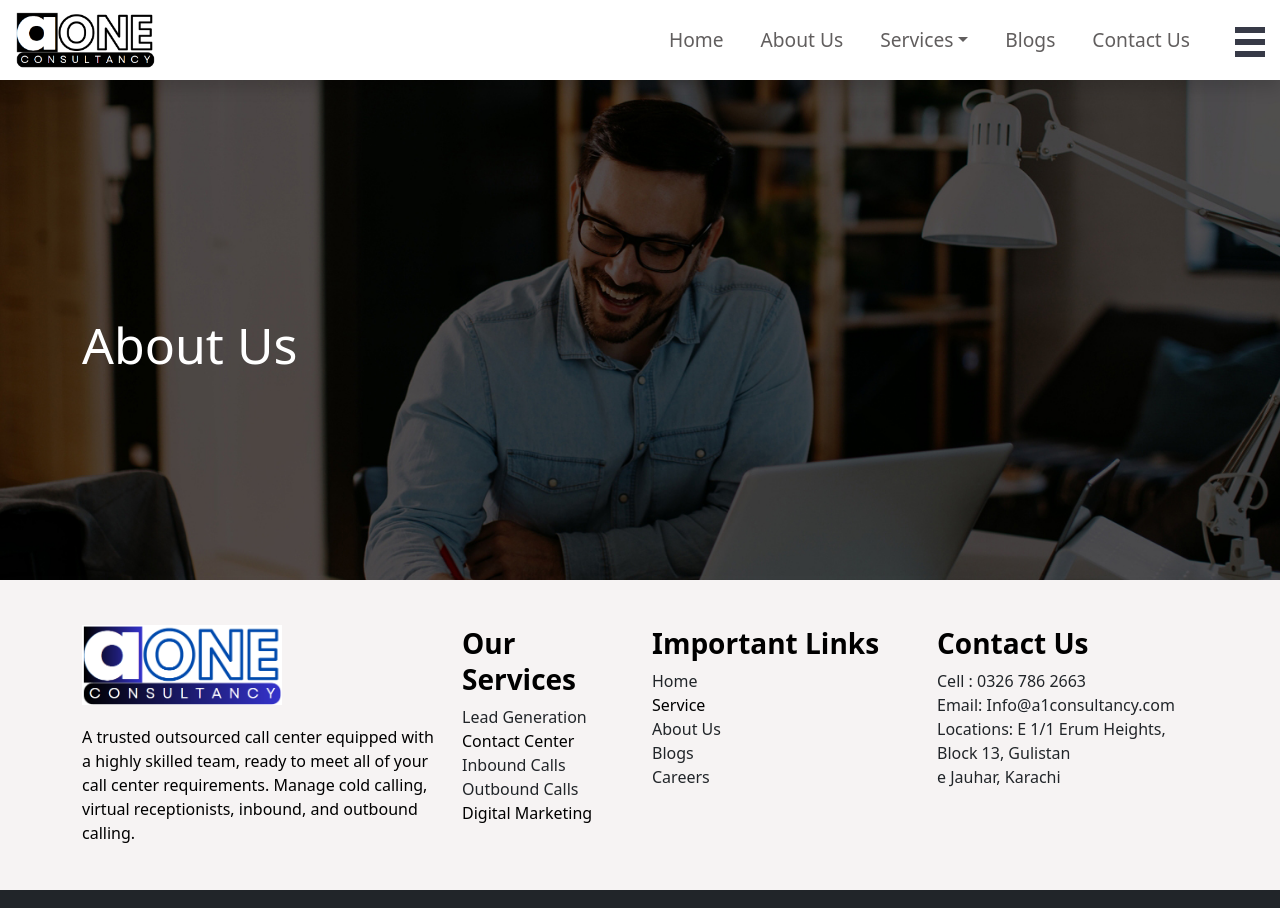
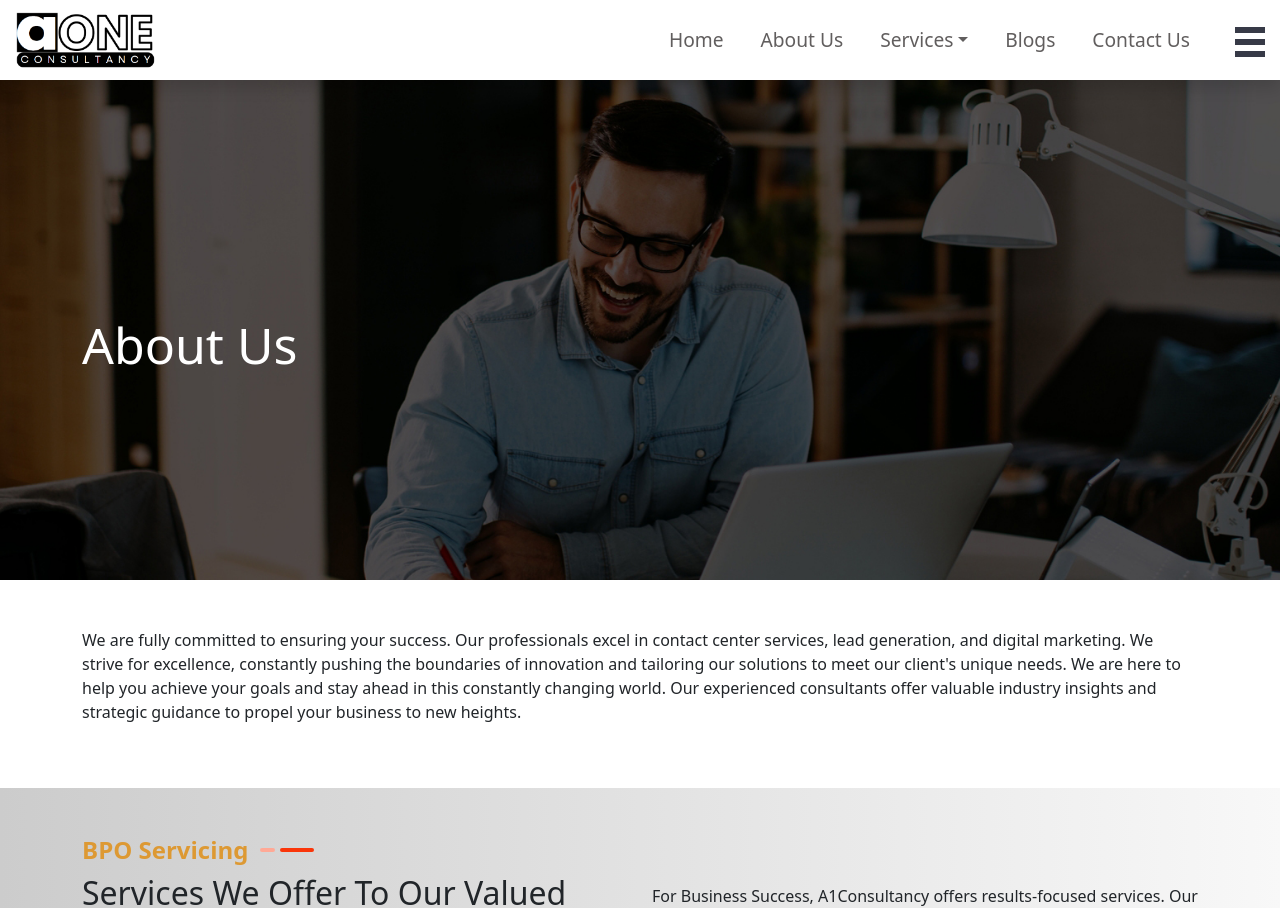
Before and after one commit to farukh110/A1consultancy-Frontend, a React (Vite) app: page /about-us in a window 1280 px wide. Shown: the top 908 px of the page. Built offline with nearby package versions, Linux system fonts and the light colour scheme.

Commit message:
updated content on about us

```diff
--- a/src/pages/about/AboutUs.jsx
+++ b/src/pages/about/AboutUs.jsx
@@ -1,5 +1,6 @@
 import Page from '../generic-page/Page';
 import about from '../../assets/images/about/about.jpg';
+import BpoServices from '../home/bpo-services/BpoServices';
 
 const AboutUs = () => {
     return (
@@ -10,6 +11,29 @@ const AboutUs = () => {
                 mediumBelowText={`About Us`}
                 bannerContent={null}
             />
+
+            <div className="container py-md-5">
+
+                <div className="row">
+
+                    <div className="col-md-12">
+
+                        <div className="content-area">
+
+                            <p>
+                                We are fully committed to ensuring your success.  Our professionals excel in contact center services, lead generation, and digital marketing. We strive for excellence, constantly pushing the boundaries of innovation and tailoring our solutions to meet our client's unique needs. We are here to help you achieve your goals and stay ahead in this constantly changing world. Our experienced consultants offer valuable industry insights and strategic guidance to propel your business to new heights.
+
+                            </p>
+
+                        </div>
+
+                    </div>
+
+                </div>
+
+            </div>
+
+            <BpoServices />
         </>
     )
 }
--- a/src/pages/home/what-we-do/WhatWeDo.jsx
+++ b/src/pages/home/what-we-do/WhatWeDo.jsx
@@ -79,7 +79,7 @@ const WhatWeDo = () => {
 
                         </div>
 
-                        <div className='row mt-5 pb-4 justify-content-center'>
+                        <div className='row mt-5 pb-5 justify-content-center'>
 
                             <div className='col-lg-6 col-md-6 col-12'>
 
@@ -87,11 +87,11 @@ const WhatWeDo = () => {
 
                                 <div className="section-content mt-md-5">
 
-                                    <div className='row'>
+                                    <div className='row justify-content-center'>
 
-                                        <div className='col-md-6'>
+                                        <div className='col-xl-6 col-lg-6 col-md-6 col-sm-6 col-10'>
 
-                                            <ul className="list-unstyled mx-auto d-table">
+                                            <ul className="list-unstyled mb-0 mx-auto d-table w-xl-auto w-lg-auto w-md-auto w-sm-auto w-100">
                                                 <li> <i className="bi bi-check-circle"></i> Use advanced technology</li>
                                                 <li> <i className="bi bi-check-circle"></i> Understand your needs</li>
                                                 <li> <i className="bi bi-check-circle"></i> 100% satisfaction guaranteed</li>
@@ -101,9 +101,9 @@ const WhatWeDo = () => {
 
                                         </div>
 
-                                        <div className='col-md-6'>
+                                        <div className='col-xl-6 col-lg-6 col-md-6 col-sm-6 col-10'>
 
-                                            <ul className="list-unstyled mx-auto d-table">
+                                            <ul className="list-unstyled mb-0 mx-auto d-table w-xl-auto w-lg-auto w-md-auto w-sm-auto w-100">
                                                 <li> <i className="bi bi-check-circle"></i> Building customer bond </li>
                                                 <li> <i className="bi bi-check-circle"></i> optimal benefit </li>
                                                 <li> <i className="bi bi-check-circle"></i> Enjoy security</li>
```
